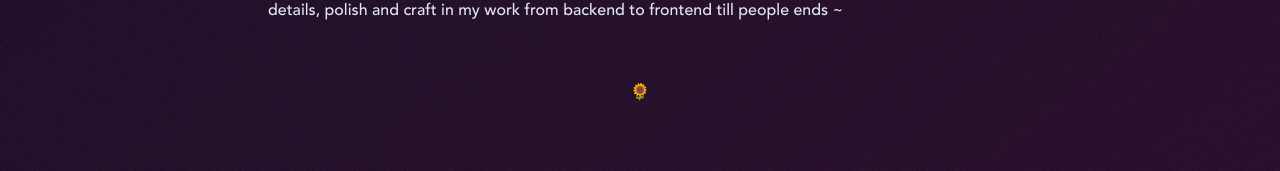
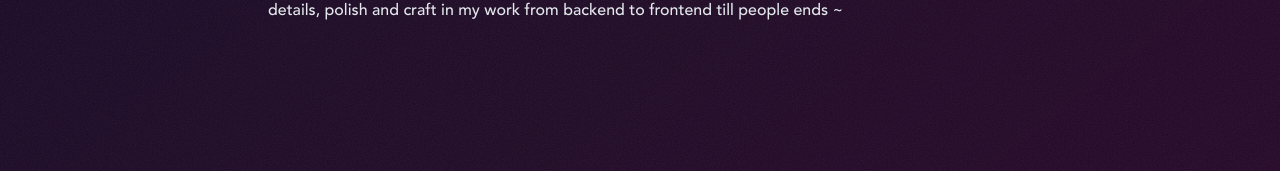
Before and after one commit to sanvishal/tkvishal-portfoliov2, a Next.js app: page / in a window 1280 px wide. Shown: the part 532-703 px from the top of the page. Built offline with nearby package versions, Linux system fonts and the light colour scheme.

Commit message:
update styles

```diff
--- a/views/HomePage.tsx
+++ b/views/HomePage.tsx
@@ -80,7 +80,6 @@ export const HomePage = () => {
           ~
         </Text>
         <Spacer w="full" h={14} />
-        <Center>🌻</Center>
       </MotionBox>
     </>
   );
--- a/views/ProjectsPage.tsx
+++ b/views/ProjectsPage.tsx
@@ -62,7 +62,7 @@ export const ProjectsPage = () => {
         </Text>
       </MotionBox>
       <Spacer w="full" h={10} />
-      <SimpleGrid columns={{ base: 2, md: 3 }} spacing={8}>
+      <SimpleGrid columns={{ base: 2, md: 3 }} spacing={{ base: 4, md: 8 }}>
         {projects.map((project, idx) => {
           return (
             <MotionBox
```
Also changed, not shown: public/images/jwst-bg.jpg (added).
